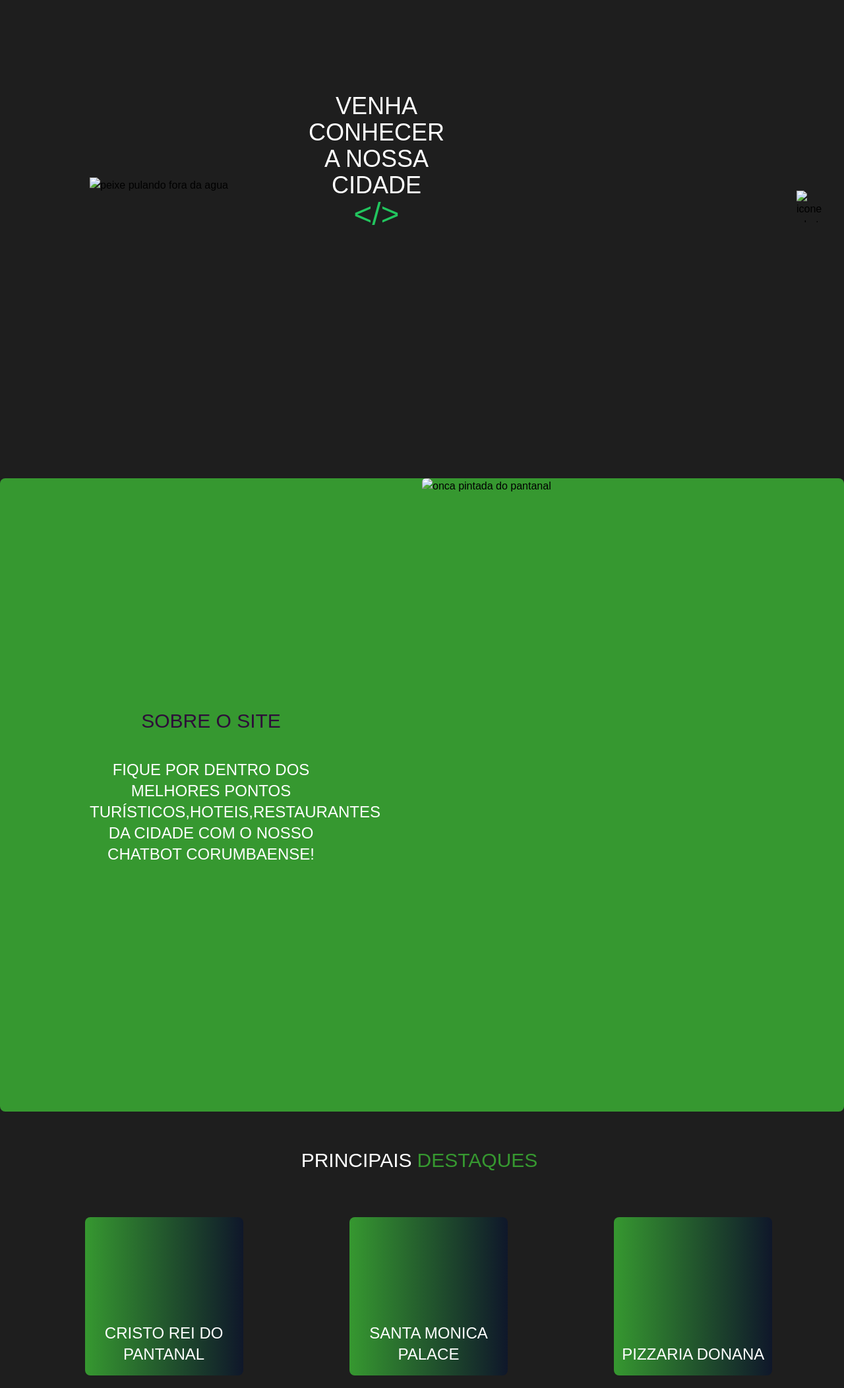
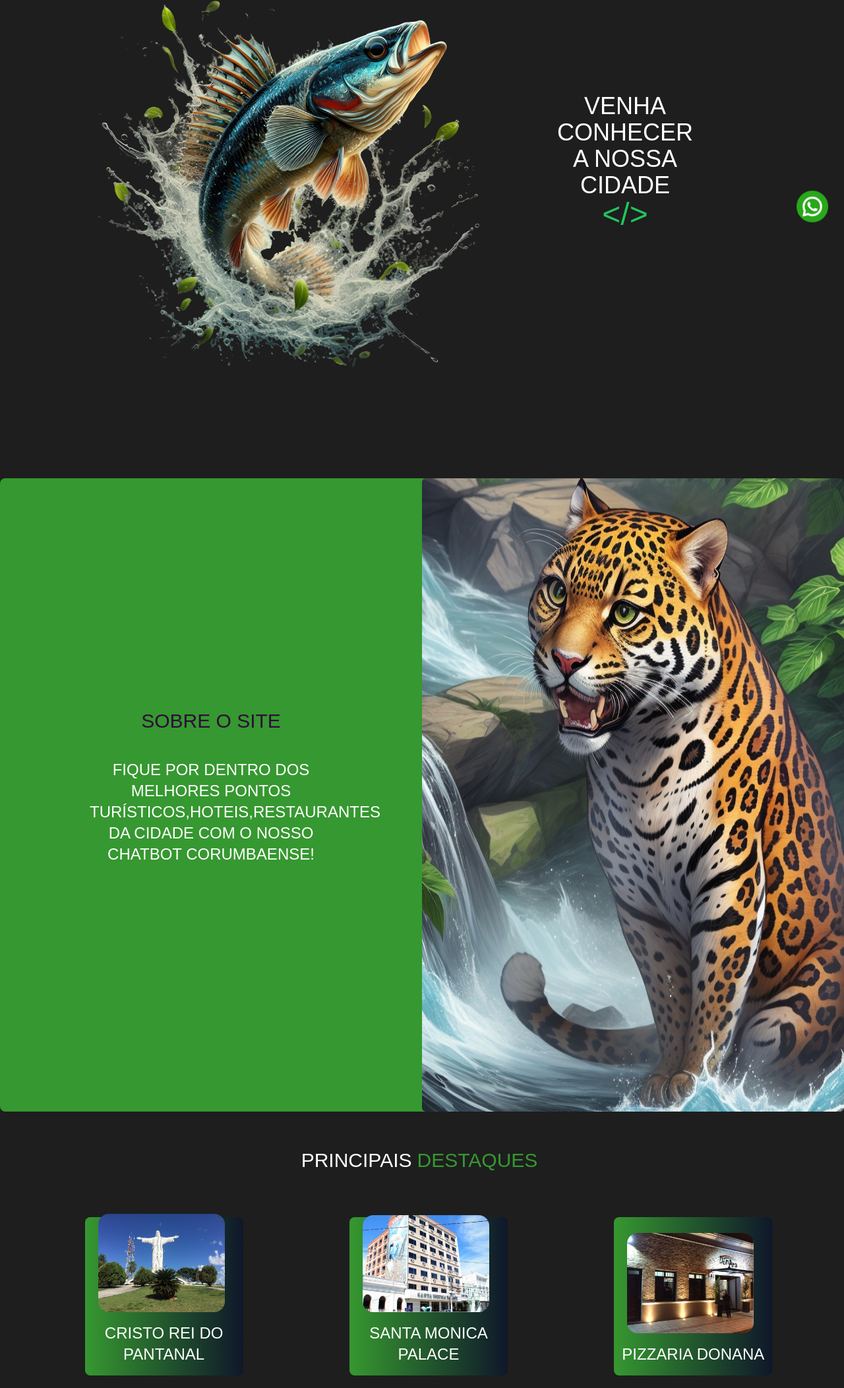
Before and after one commit to Augusto99MK/site_botzap, a website: page index.html in a window 1280 px wide. Shown: the part 144-2248 px from the top of the page at 66% size. Drawn offline with Linux system fonts and the light colour scheme; the site is published under a folder, as on GitHub Pages, so addresses that start at the root find nothing; a web font is replaced by a local one.

Commit message:
alteracao caminhos

```diff
--- a/index.html
+++ b/index.html
@@ -13,7 +13,7 @@
     <link rel="stylesheet"
       href="https://cdnjs.cloudflare.com/ajax/libs/font-awesome/4.7.0/css/font-awesome.min.css" />
 
-    <link rel="icon" href="/img/zap-icon.png">
+    <link rel="icon" href="img/zap-icon.png">
 
     <script src="script.js"></script>
 
@@ -75,7 +75,7 @@
       <div class="md:max-h-full md:h-screen mb-6 h-full flex items-center">
         <div
           class="flex flex-col lg:flex-row md:flex-row items-center md:justify-center lg:justify-items-center mx-4 mt-20">
-          <img src="/img/fish.png" alt="peixe pulando fora da agua"
+          <img src="img/fish.png" alt="peixe pulando fora da agua"
             class="block 2xl:w-full mx-10 md:mx-28 md:mt-96 md:mr-2 2xl:mr-72 w-full max-w-[42rem] h-full md:mr-26 p-2 md:pb-[34rem]" />
 
           <span
@@ -95,7 +95,7 @@
 
         <a href="https://wa.me/+5567991138636" target="_blank"
           class="flex justify-end ml-auto md:h-full md:pt-96 mr-5 md:mr-6 2xl:mr-3 lg:ml-auto">
-          <img src="/img/whatsapp.png"
+          <img src="img/whatsapp.png"
             class="fixed 2xl:w-12 2xl:ml-28 md:mr-0 animate-bounce hover:animate-none lg:w-12 lg:h-12 duration-300 h-12 w-12"
             alt="icone whatsapp">
         </a>
@@ -121,7 +121,7 @@
 
       <div
         class="md:w-1/2 w-full 2xl:w-full 2xl:h-[65rem] flex items-end justify-end md:h-full">
-        <img src="/img/onca.jpg"
+        <img src="img/onca.jpg"
           class="rounded-md h-full lg:w-full max-w-[52rem] lg:h-[60rem] lg:max-w-[40rem] 2xl:max-w-[51.25rem] w-full 2xl:h-[65rem] md:h-screen"
           alt="onca pintada do pantanal" />
       </div>
@@ -153,7 +153,7 @@
 
                   <div class="hidden md:block md:mx-2 md:pt-2">
 
-                    <img src="/img/image 3.jpg"
+                    <img src="img/image 3.jpg"
                       class="md:w-[12rem] md:rounded-2xl md:mb-4 md:mx-3 2xl:w-[21rem] 2xl:mx-4"
                       alt>
                   </div>
@@ -164,7 +164,7 @@
                 </a>
 
                 <div class="mt-4 mx-auto">
-                  <img src="/img/image 3.jpg"
+                  <img src="img/image 3.jpg"
                     class="md:hidden w-[20.5rem] px-2 mx-2 rounded-2xl" alt>
                 </div>
 
@@ -187,7 +187,7 @@
 
                     <div class="hidden md:block md:mx-2 md:pt-2">
 
-                      <img src="/img/image 4.jpg"
+                      <img src="img/image 4.jpg"
                         class="md:w-[12rem] md:rounded-2xl md:mb-4 md:mx-3 2xl:w-[21rem] 2xl:mx-4"
                         alt>
                     </div>
@@ -196,7 +196,7 @@
                 </a>
 
                 <div class="mt-4 mx-auto">
-                  <img src="/img/image 4.jpg"
+                  <img src="img/image 4.jpg"
                     class="w-[20.5rem] px-px mx-auto rounded-2xl md:hidden"
                     alt="Cristo Redentor de corumba-ms">
                 </div>
@@ -219,7 +219,7 @@
 
                     <div class="hidden md:block md:mx-2 md:pt-2">
 
-                      <img src="/img/image 5.jpg"
+                      <img src="img/image 5.jpg"
                         class="md:w-[12rem] md:rounded-2xl md:mb-4 md:mx-3 2xl:w-[21rem] 2xl:mx-4"
                         alt>
                     </div>
@@ -228,7 +228,7 @@
                 </a>
 
                 <div class="mt-4 mx-auto">
-                  <img src="/img/image 5.jpg"
+                  <img src="img/image 5.jpg"
                     class="w-[20.5rem] px-px mx-auto rounded-2xl md:hidden" alt>
                 </div>
 
```
